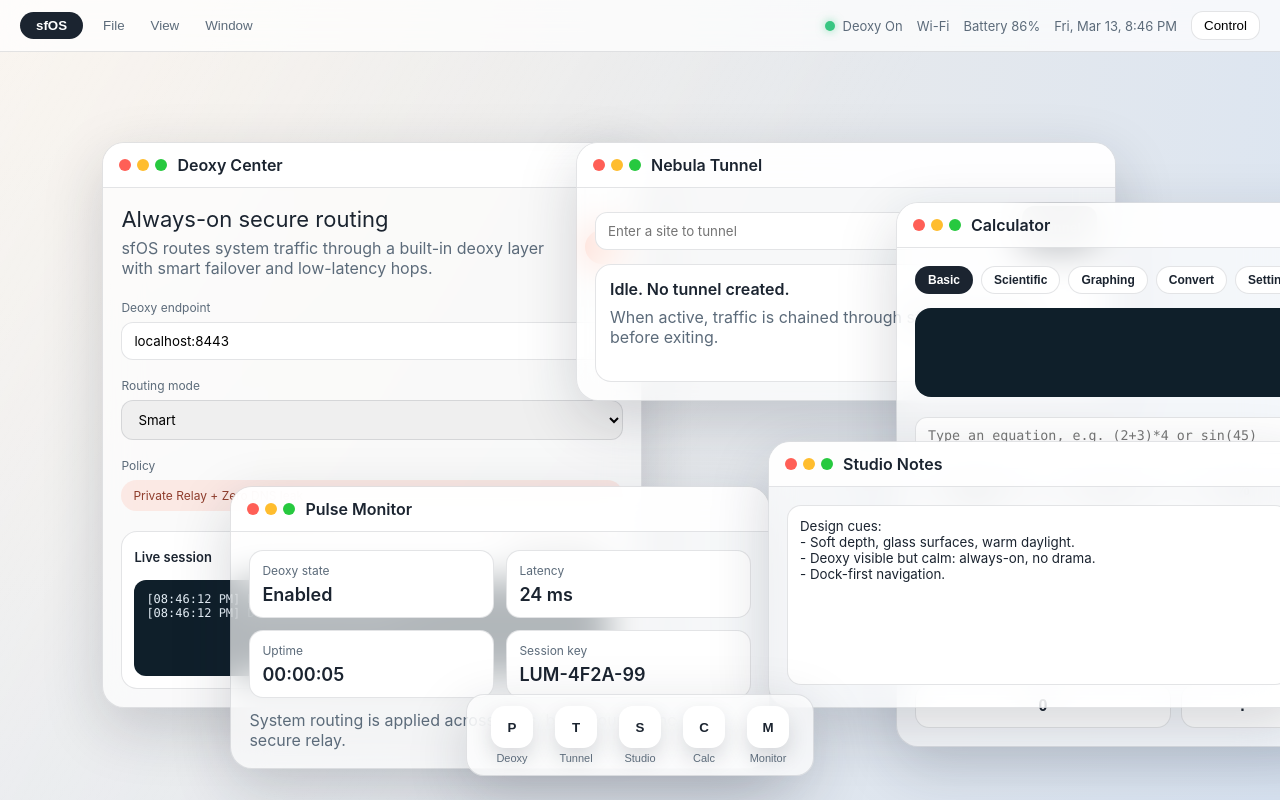
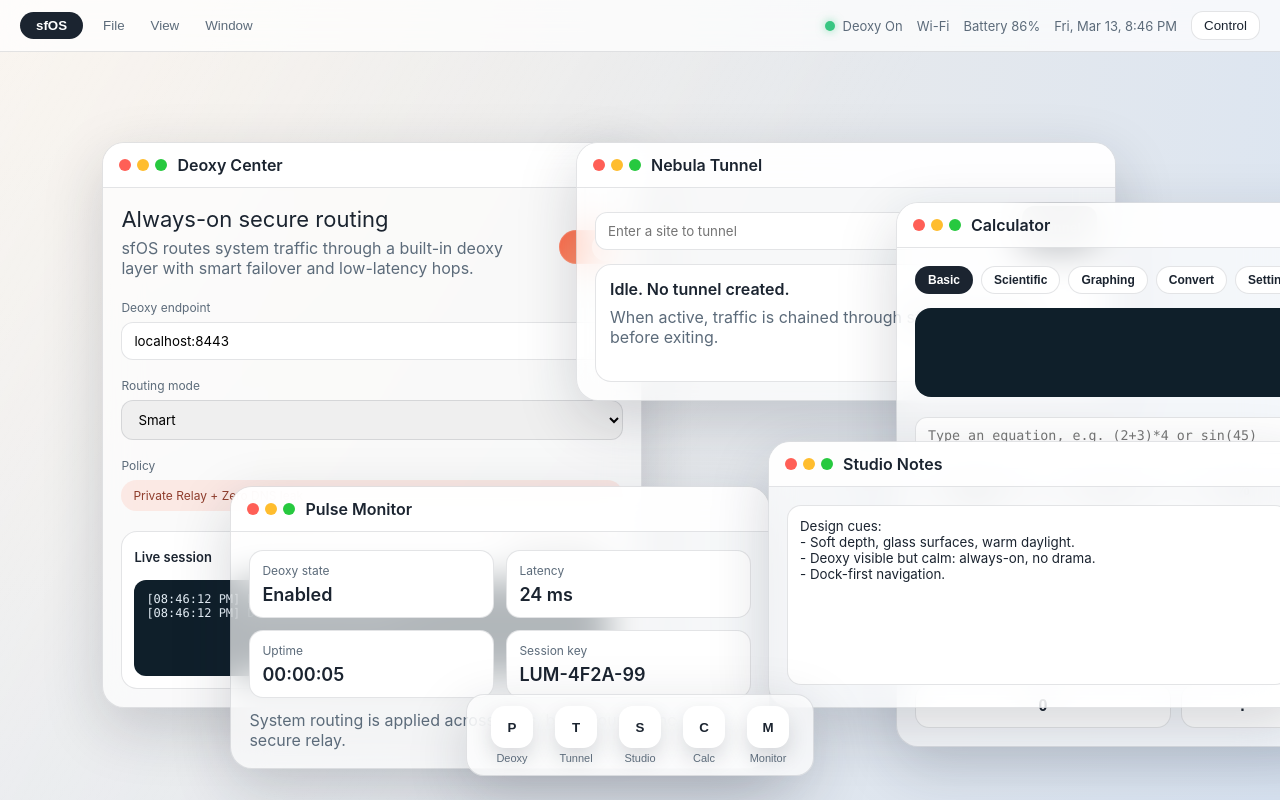
Before and after one commit to genZrizzCode/sfOS-Cloudflare, a plain HTML site: page index.html in a window 1280 px wide. Drawn offline with Linux system fonts and the light colour scheme.

Commit message:
Style Changes

```diff
--- a/styles.css
+++ b/styles.css
@@ -219,6 +219,7 @@
   background: var(--surface-solid);
   padding: 6px 12px;
   border-radius: 12px;
+  color: var(--ink);
 }
 
 .control-center {
@@ -291,6 +292,8 @@
   left: var(--x, 10%);
   top: var(--y, 10%);
   width: min(540px, 82vw);
+  display: flex;
+  flex-direction: column;
   background: var(--glass);
   border-radius: var(--radius);
   border: 1px solid var(--stroke);
@@ -375,6 +378,9 @@
 
 .window__content {
   padding: 18px;
+  flex: 1;
+  min-height: 0;
+  overflow: auto;
 }
 
 .deoxy-hero {
@@ -474,11 +480,12 @@
 .primary {
   border: none;
   background: var(--ink);
-  color: white;
+  color: var(--surface-solid);
   border-radius: 12px;
   padding: 10px 16px;
   font-weight: 600;
 }
+
 
 .browser-panel {
   margin-top: 14px;
@@ -824,14 +831,23 @@
 .switch {
   position: relative;
   display: inline-block;
-  width: 48px;
-  height: 26px;
+  --switch-w: 48px;
+  --switch-h: 26px;
+  --switch-pad: 2px;
+  --knob: 22px;
+  width: var(--switch-w);
+  height: var(--switch-h);
+  min-width: var(--switch-w);
+  min-height: var(--switch-h);
+  flex: 0 0 auto;
   margin-top: 10px;
 }
 
 .switch.large {
-  width: 64px;
-  height: 34px;
+  --switch-w: 64px;
+  --switch-h: 34px;
+  --switch-pad: 3px;
+  --knob: 28px;
 }
 
 .switch input {
@@ -844,27 +860,23 @@
   position: absolute;
   cursor: pointer;
   inset: 0;
-  background: rgba(27, 36, 48, 0.2);
+  background: var(--pill-bg);
   border-radius: 999px;
+  box-shadow: inset 0 0 0 1px rgba(255, 255, 255, 0.12);
   transition: 0.2s;
 }
 
 .slider::before {
   content: "";
   position: absolute;
-  height: 22px;
-  width: 22px;
-  left: 4px;
-  top: 2px;
-  background: white;
+  height: var(--knob);
+  width: var(--knob);
+  left: var(--switch-pad);
+  top: calc((var(--switch-h) - var(--knob)) / 2);
+  background: var(--pill-fg);
   border-radius: 50%;
+  box-shadow: 0 2px 6px rgba(0, 0, 0, 0.22);
   transition: 0.2s;
-}
-
-.switch.large .slider::before {
-  width: 28px;
-  height: 28px;
-  top: 3px;
 }
 
 .switch input:checked + .slider {
@@ -872,11 +884,7 @@
 }
 
 .switch input:checked + .slider::before {
-  transform: translateX(20px);
-}
-
-.switch.large input:checked + .slider::before {
-  transform: translateX(26px);
+  left: calc(100% - var(--knob) - var(--switch-pad));
 }
 
 .deoxy-off .status-dot {
```
